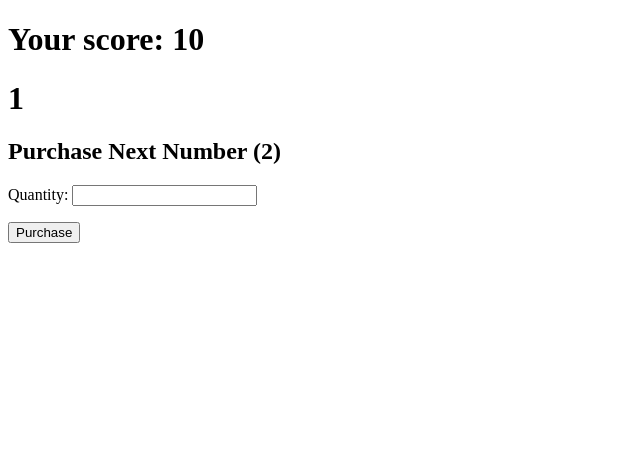
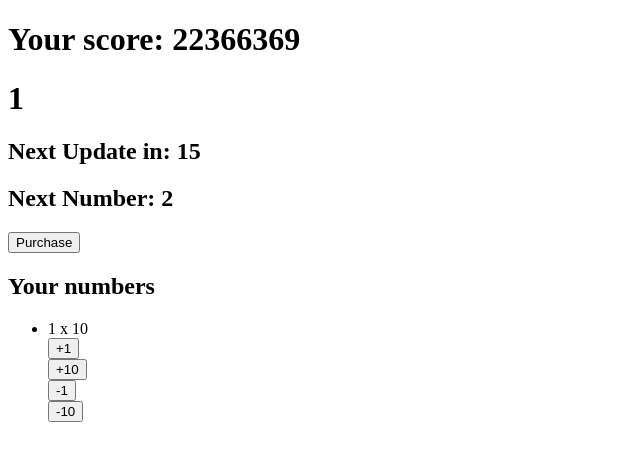
Before and after one commit to isaacpradford/simple, a Django app: page / in a window 1280 px wide. Shown: the part 122-583 px from the top of the page, without its empty margins (0-640 px from the left). Run offline with Django 5.2, Linux system fonts and the light colour scheme; a user stored in the database is signed in; data comes from the database, SQL or seed files in the repository; both versions use the stored data as it was before the commit; tables that the repository leaves empty hold one stand-in row (values such as "Sample post").

Commit message:
Finished game logic and score updating

```diff
--- /dev/null
+++ b/backend/app/context_processors.py
@@ -0,0 +1,17 @@
+from django.utils import timezone
+from datetime import timedelta
+
+def update_score_if_needed(score):
+    now = timezone.now()
+    elapsed = (now - score.last_updated).total_seconds()
+
+    if elapsed >= 15:
+        ticks = int ( elapsed // 15)
+        score.score_value += score.increment * ticks
+        score.last_updated += timedelta(seconds=15 * ticks)
+        score.save()
+
+def update_score_context(request):
+    if request.user.is_authenticated and hasattr(request.user, "score"):
+        update_score_if_needed(request.user.score)
+    return {}
--- a/backend/app/forms.py
+++ b/backend/app/forms.py
@@ -9,7 +9,6 @@ from django.contrib.auth.forms import UserCreationForm
 class UserLoginForm(forms.Form):
     username = forms.CharField(max_length=150, widget=forms.TextInput)
     password = forms.CharField(widget=forms.PasswordInput)
-
     class Meta:
         model = User
         fields = ["username", "password"]
@@ -18,14 +17,11 @@ class UserLoginForm(forms.Form):
 class UserRegistrationForm(forms.Form):
     username = forms.CharField(widget=forms.TextInput)
     password = forms.CharField(widget=forms.PasswordInput)
-
     class Meta:
         model = User
         fields = ["username", "password"]
 
 class PurchaseNumberForm(forms.Form):
-    quantity = forms.IntegerField(min_value=1, label="Quantity")
-
     def __init__(self, *args, user=None, **kwargs):
         super().__init__(*args, **kwargs)
         self.user = user
@@ -39,8 +35,9 @@ class PurchaseNumberForm(forms.Form):
 
     def clean(self):
         cleaned_data = super().clean()
-        quantity = cleaned_data.get("quantity")
-        total_cost = self.next_integer * 2 * quantity
+        # quantity = cleaned_data.get("quantity")
+        total_cost = self.next_integer * 2
+
         if self.user.score.score_value < total_cost:
             raise forms.ValidationError("Not enough points to purchase new number.")
 
@@ -50,4 +47,4 @@ class PurchaseNumberForm(forms.Form):
 
     class Meta:
         model = Number
-        fields = ("integer", "quantity")
+        fields = ("integer")
--- a/backend/app/models.py
+++ b/backend/app/models.py
@@ -1,4 +1,5 @@
 from django.db import models
+from django.utils import timezone
 from django.contrib.auth.models import User
 
 
@@ -6,7 +7,7 @@ class Score(models.Model):
     user = models.OneToOneField(User, on_delete=models.CASCADE, related_name="score")
     score_value = models.DecimalField(max_digits=500, decimal_places=0, default=0)
     increment = models.DecimalField(max_digits=500, decimal_places=0, default=1)
-    time_stamp = models.DateTimeField(auto_now=True)
+    last_updated = models.DateTimeField(default=timezone.now)
 
 
 class Number(models.Model):
--- a/backend/app/serializers.py
+++ b/backend/app/serializers.py
@@ -19,7 +19,7 @@ class UserSerializer(serializers.ModelSerializer):
 class ScoreSerializer(serializers.ModelSerializer):
     class Meta:
         model = Score
-        fields = ["id", "user", "increment", "score_value", "time_stamp"]
+        fields = ["id", "user", "increment", "score_value", "last_updated"]
         extra_kwargs = {"user": {"read_only": True}}
 
 
--- a/backend/app/templates/app/home.html
+++ b/backend/app/templates/app/home.html
@@ -1,17 +1,67 @@
-{% extends 'base.html' %}
-
-{% block title %}
-Home
-{% endblock %}
+{% extends 'base.html' %} {% block title %} Home {% endblock %}
 
 {% block content %}
-<h1>Your score: {{user.score.score_value}}</h1>
-<h1>{{user.score.increment}}</h1>
+<h1>Your score: <span id="user-score">{{user.score.score_value}}</span></h1>
+<h1><span id="user-increment">{{user.score.increment}}</span></h1>
+<h2>Next Update in: <span id="increment-countdown"></span></h2>
 
-<h2>Purchase Next Number ({{ form.next_integer }})</h2>
+<h2>Next Number: {{ form.next_integer }}</h2>
 
 <form method="post">
   {% csrf_token %} {{ form.as_p }}
   <button type="submit">Purchase</button>
 </form>
+
+<h2>Your numbers</h2>
+<ul>
+  {% for number in numbers %}
+  <li>
+    {{ number.integer}} x {{ number.quantity }}
+    <form method="post" action="{% url 'increase_quantity' number.id 1 %}">
+      {% csrf_token %} <button type="submit">+1</button>
+    </form>
+
+    <form method="post" action="{% url 'increase_quantity' number.id 10 %}">
+      {% csrf_token %} <button type="submit">+10</button>
+    </form>
+
+    <form method="post" action="{% url 'decrease_quantity' number.id 1 %}">
+      {% csrf_token %} <button type="submit">-1</button>
+    </form>
+
+    <form method="post" action="{% url 'decrease_quantity' number.id 10 %}">
+      {% csrf_token %} <button type="submit">-10</button>
+    </form>
+  </li>
+  {% endfor %}
+</ul>
+
+<script>
+  const updateInterval = 15 * 1000 // 1500 ms
+  const incrementAmount = BigInt("{{ user.score.increment }}")
+
+  let baseScore = BigInt("{{ user.score.score_value }}")
+  let lastUpdated = new Date("{{ last_updated|date:'c' }}")
+
+  function updateCountdown() {
+    const now = new Date();
+    const elapsed = now - lastUpdated // How much time has passed between last update and now?
+
+    // How many intervals of 15s have passed since last update?
+    const increments = Math.floor(elapsed / updateInterval);
+
+    // Update score
+    const predictedScore = baseScore + (incrementAmount * BigInt(increments));
+    document.getElementById("user-score").textContent = predictedScore.toString();
+
+    // Update countdown
+    const timeLeft = updateInterval - (elapsed % updateInterval);
+    const secondsLeft = Math.ceil(timeLeft / 1000);
+    document.getElementById("increment-countdown").textContent = secondsLeft;
+  }
+
+  updateCountdown();
+  setInterval(updateCountdown, 1000);
+</script>
+
 {% endblock %}
--- a/backend/app/templates/app/settings.html
+++ b/backend/app/templates/app/settings.html
@@ -0,0 +1,3 @@
+{% block title %}
+Settings
+{% endblock%}
--- a/backend/app/urls.py
+++ b/backend/app/urls.py
@@ -1,9 +1,11 @@
-from django.urls import path, include
+from django.urls import path
 from django.contrib.auth.views import LoginView
 from . import views
 
 urlpatterns = [
-    path("", views.purchase_number, name="home"),
+    path("", views.purchase_new_number, name="home"),
+    path("numbers/<int:number_id>/increase/<int:amount>/", views.increase_quantity, name="increase_quantity"),
+    path("numbers/<int:number_id>/decrease/<int:amount>/", views.decrease_quantity, name="decrease_quantity"),
     # path("", include("django.contrib.auth.urls"), name="authentication"), # Login / Logout / Password
     path("login/", views.login_view, name="login"),
     path("logout/", views.logout_view, name="logout"),
--- a/backend/app/views.py
+++ b/backend/app/views.py
@@ -1,4 +1,4 @@
-from django.shortcuts import render, redirect
+from django.shortcuts import render, redirect, get_object_or_404
 from django.contrib.auth.models import User
 from rest_framework import generics, status
 from rest_framework.permissions import IsAuthenticated, AllowAny
@@ -14,6 +14,9 @@ from .models import Score, Number
 
 
 def login_view(request):
+    if request.user.is_authenticated:
+        return redirect("/")
+
     if request.method == "POST":
         form = UserLoginForm(request.POST)
 
@@ -39,6 +42,8 @@ def logout_view(request):
     logout(request)
     return redirect("/login")
 
+
+# Test
 # p31s5mikfmgpDxLJuewR
 def register_view(request):
     if request.method == "POST":
@@ -58,11 +63,11 @@ def register_view(request):
 # Form to purchase a new number
 @login_required(login_url="/login/")
 @transaction.atomic  # ensures all functions finish or don't run at all
-def purchase_number(request):
+def purchase_new_number(request):
     form = PurchaseNumberForm(request.POST or None, user=request.user)
+    numbers = request.user.numbers.order_by("-integer")
 
     if request.method == "POST" and form.is_valid():
-        quantity = form.cleaned_data["quantity"]
         next_integer = form.cleaned_data["next_integer"]
         total_cost = form.cleaned_data["total_cost"]
 
@@ -73,19 +78,71 @@ def purchase_number(request):
 
         # Add or update the Number
         number, created = Number.objects.get_or_create(
-            user=request.user, integer=next_integer, defaults={"quantity": quantity}
+            user=request.user, integer=next_integer, defaults={"quantity": 1}
         )
         if not created:
-            number.quantity += quantity
+            number.quantity += 1
             number.save()
+
+        score.increment = sum(n.integer * n.quantity for n in numbers)
+        score.save()
+
+        return redirect("/")
+
+    return render(
+        request,
+        "app/home.html",
+        {
+            "form": form,
+            "numbers": numbers,
+            "last_updated": request.user.score.last_updated,
+        },
+    )
+
+
+# Form to update a number
+@login_required(login_url="/login/")
+@transaction.atomic
+def increase_quantity(request, number_id, amount):
+    number = get_object_or_404(Number, id=number_id, user=request.user)
+    cost = number.integer * amount * 2  # Cost of any number is twice it's own size
+    score = request.user.score
+
+    if score.score_value >= cost:
+        score.score_value -= cost
+        score.save()
+
+        number.quantity += amount
+        number.save()
 
         numbers = request.user.numbers.all()
         score.increment = sum(n.integer * n.quantity for n in numbers)
-        score.svae()
+        score.save()
+    # else:
+    # raise ValidationError("Not enough points to purchase new number.")
 
-        return redirect("/")
+    return redirect("/")
 
-    return render(request, "app/home.html", {"form": form})
+
+@login_required(login_url="/login/")
+@transaction.atomic
+def decrease_quantity(request, number_id, amount):
+    number = get_object_or_404(Number, id=number_id, user=request.user)
+    cost = number.integer * amount * 2  # The cost of any number is twice it's own size
+    score = request.user.score
+
+    if number.quantity - amount >= 0:
+        score.score_value += cost
+        score.save()
+
+        number.quantity -= amount
+        number.save()
+
+        numbers = request.user.numbers.all()
+        score.increment = sum(n.integer * n.quantity for n in numbers)
+        score.save()
+
+    return redirect("/")
 
 
 class CreateUser(generics.CreateAPIView):
--- a/backend/backend/settings.py
+++ b/backend/backend/settings.py
@@ -58,7 +58,7 @@ INSTALLED_APPS = [
     "app",
     "rest_framework",
     "corsheaders",
-    "django_extensions"
+    "django_extensions",
 ]
 
 MIDDLEWARE = [
@@ -81,6 +81,7 @@ TEMPLATES = [
         "APP_DIRS": True,
         "OPTIONS": {
             "context_processors": [
+                "app.context_processors.update_score_context",
                 "django.template.context_processors.debug",
                 "django.template.context_processors.request",
                 "django.contrib.auth.context_processors.auth",
@@ -143,7 +144,7 @@ USE_TZ = True
 
 STATIC_URL = "static/"
 
-LOGIN_URL = "/login/"
+LOGIN_URL = "login/"
 
 # Default primary key field type
 # https://docs.djangoproject.com/en/5.1/ref/settings/#default-auto-field
--- a/backend/templates/base.html
+++ b/backend/templates/base.html
@@ -1,9 +1,11 @@
 <!DOCTYPE html>
+
 <html lang="en">
   <head>
     <meta charset="UTF-8" />
     <meta name="viewport" content="width=device-width, initial-scale=1.0" />
     <title>{% block title %}Simple{% endblock %}</title>
+
   </head>
 
   <body>
```
Also changed, not shown: backend/app/migrations/0003_rename_time_stamp_score_last_updated.py (added), backend/db.sqlite3 (deleted).
